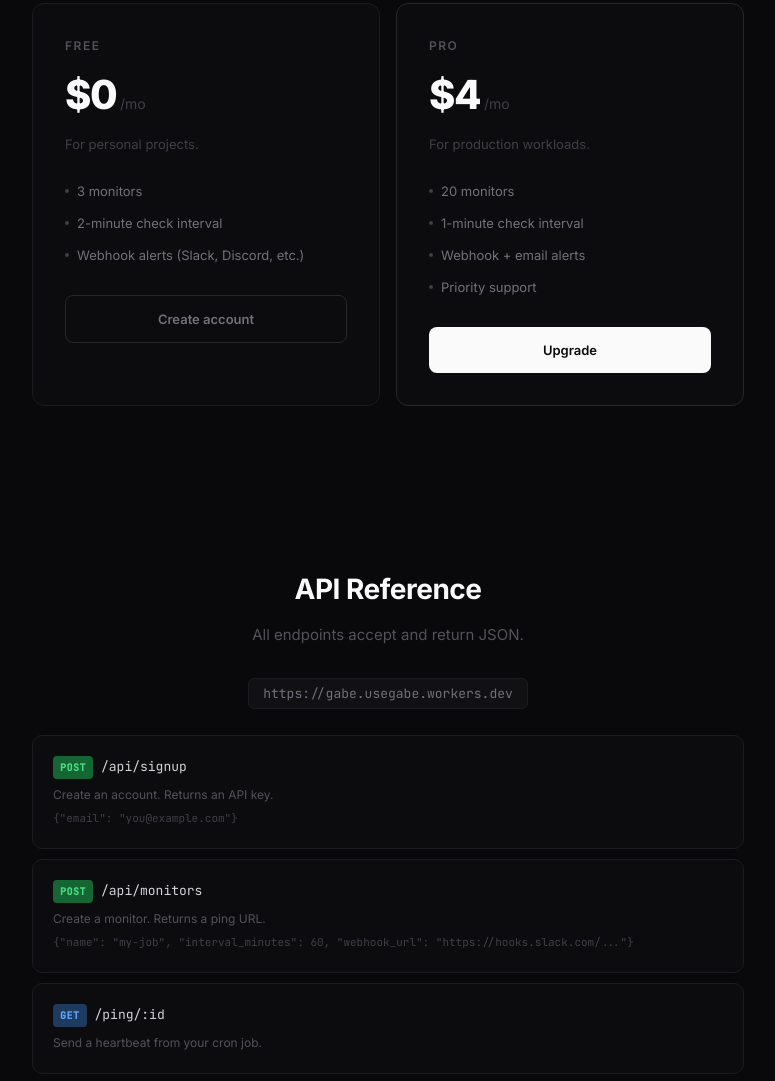
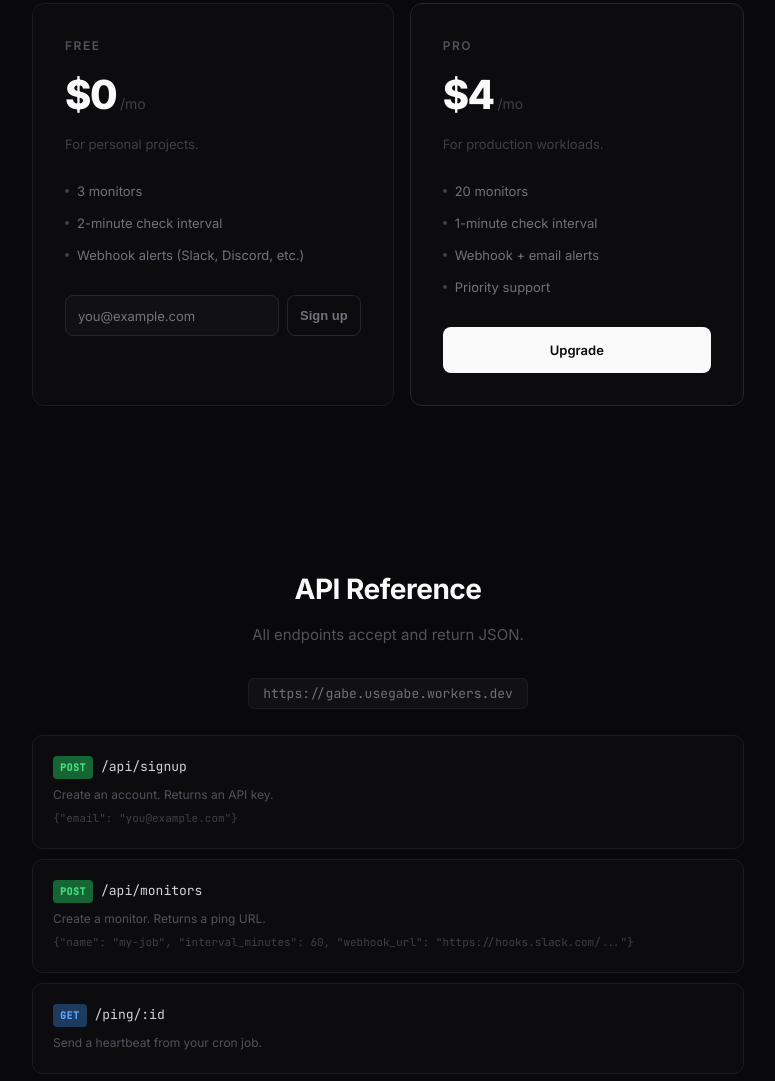
Before and after one commit to Scolliq/gabe, a website: page docs/index.html in a window 1280 px wide. Shown: the part 2098-3179 px from the top of the page, without its empty margins (252-1027 px from the left). Drawn offline with Linux system fonts and the light colour scheme.

Commit message:
Replace broken signup link with inline signup form

```diff
--- a/docs/index.html
+++ b/docs/index.html
@@ -288,7 +288,11 @@
             <li>2-minute check interval</li>
             <li>Webhook alerts (Slack, Discord, etc.)</li>
           </ul>
-          <a href="https://gabe.usegabe.workers.dev/api/signup" class="plan-btn outline">Create account</a>
+          <form id="signup-form" onsubmit="return doSignup(event)" style="display:flex;gap:8px">
+            <input type="email" id="signup-email" placeholder="you@example.com" required style="flex:1;padding:10px 12px;border-radius:8px;border:1px solid #27272a;background:#111114;color:#d4d4d8;font-size:13px;font-family:inherit;outline:none">
+            <button type="submit" class="plan-btn outline" style="border:1px solid #27272a;cursor:pointer;background:transparent;white-space:nowrap">Sign up</button>
+          </form>
+          <p id="signup-result" style="font-size:12px;margin-top:8px;color:#3f3f46"></p>
         </div>
         <div class="plan pro">
           <div class="plan-label">Pro</div>
@@ -362,5 +366,28 @@
       <p style="font-size:11px"><a href="vs-healthchecks.html">Gabe vs Healthchecks.io</a> &middot; <a href="vs-cronitor.html">Gabe vs Cronitor</a></p>
     </div>
   </footer>
+  <script>
+  async function doSignup(e){
+    e.preventDefault();
+    const el=document.getElementById('signup-result');
+    const email=document.getElementById('signup-email').value;
+    el.style.color='#71717a';el.textContent='Creating account...';
+    try{
+      const r=await fetch('https://gabe.usegabe.workers.dev/api/signup',{
+        method:'POST',headers:{'Content-Type':'application/json'},
+        body:JSON.stringify({email})
+      });
+      const d=await r.json();
+      if(d.api_key){
+        el.style.color='#4ade80';
+        el.innerHTML='Your API key: <code style="background:#111114;padding:2px 6px;border-radius:4px;user-select:all">'+d.api_key+'</code><br>Save this — you need it to create monitors.';
+      }else{
+        el.style.color='#f87171';el.textContent=d.error||'Something went wrong.';
+      }
+    }catch(err){
+      el.style.color='#f87171';el.textContent='Network error. Try again.';
+    }
+  }
+  </script>
 </body>
 </html>
```
